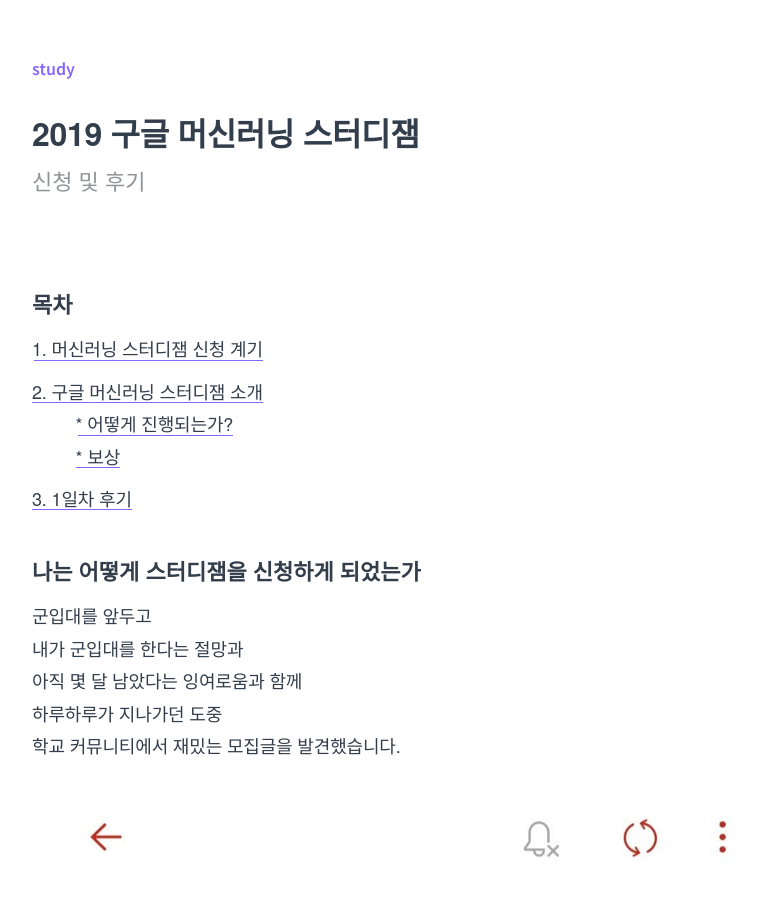
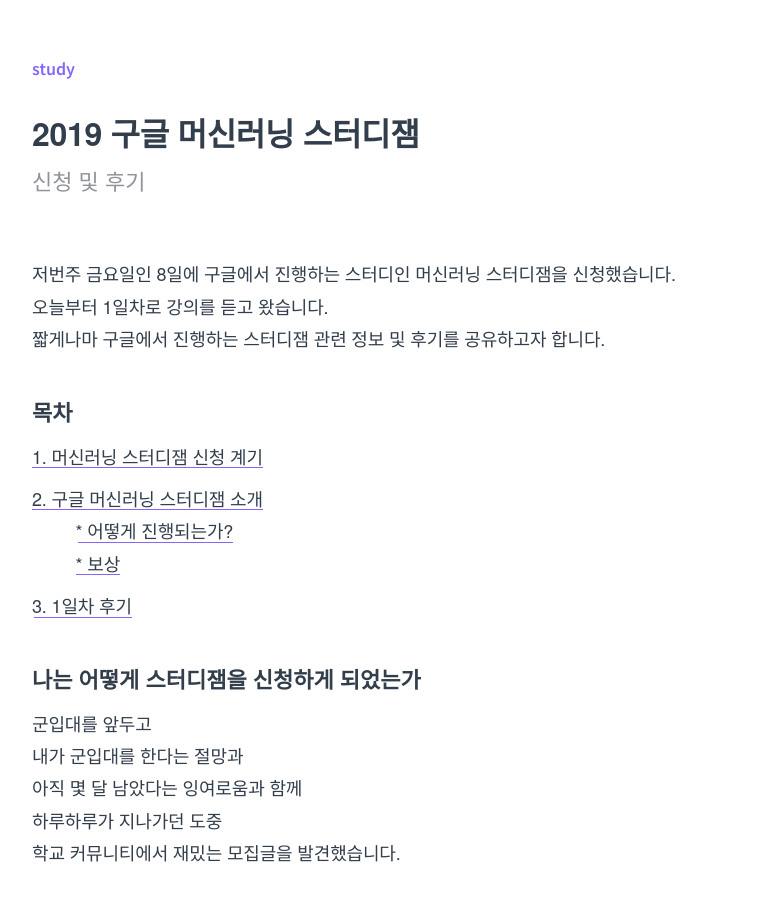
Before and after one commit to ByeongsuPark/byeongsupark.github.io, a Jekyll site: the page built from blog/google-ml-studyjam/machine_learning_studyjam.md, in a window 1280 px wide and 900 px high, scrolled down 423 px. Shown: the whole window, without its empty margins (233-991 px from the left). Built offline with Jekyll 4.4.1, drawn with Linux system fonts in a browser that asks for light colours; comment, search, counter and statistics services are not loaded.

Commit message:
머신러닝 스터디잼 포스트 수정

```diff
--- a/blog/google-ml-studyjam/machine_learning_studyjam.md
+++ b/blog/google-ml-studyjam/machine_learning_studyjam.md
@@ -11,6 +11,10 @@
 comments: true
 order: 2
 ---
+
+저번주 금요일인 8일에 구글에서 진행하는 스터디인 머신러닝 스터디잼을 신청했습니다.
+오늘부터 1일차로 강의를 듣고 왔습니다.
+짧게나마 구글에서 진행하는 스터디잼 관련 정보 및 후기를 공유하고자 합니다.
 
 ## 목차
 [1. 머신러닝 스터디잼 신청 계기](#나는-어떻게-스터디잼을-신청하게-되었는가)
```
